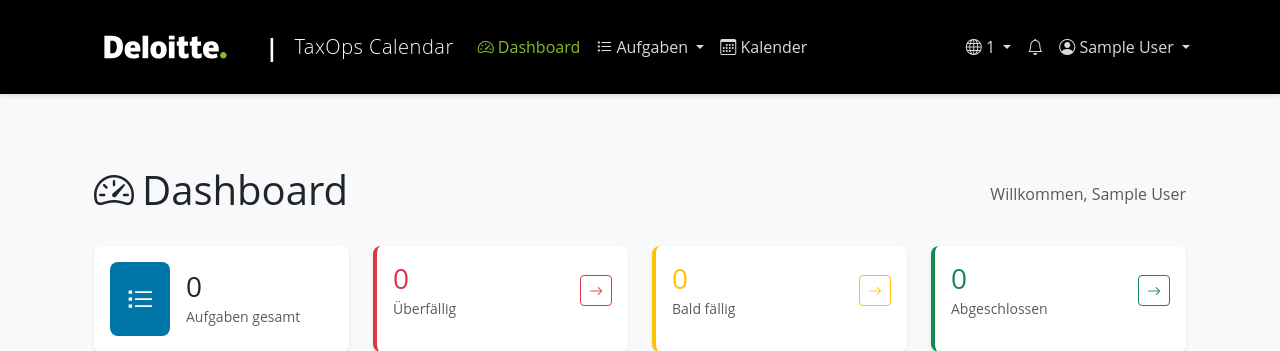
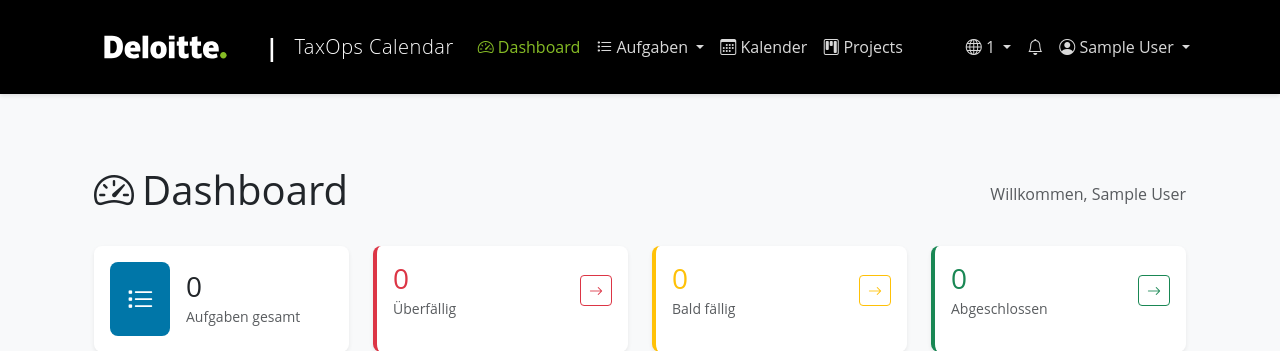
Before and after one commit to mkschulze/deloitte-projectops, a Flask app: page /dashboard in a window 1280 px wide. Shown: the top 351 px of the page. Run offline with Flask 3, Linux system fonts and the light colour scheme; the visitor is signed in with stand-in values (Sample User, id 1); data that the repository does not hold is empty; some libraries are stand-ins or nearby versions.

Commit message:
Add Projects link to navbar

```diff
--- a/templates/base.html
+++ b/templates/base.html
@@ -325,6 +325,11 @@
                     <li class="nav-item">
                         <a class="nav-link {% if request.endpoint == 'calendar' %}active{% endif %}" href="{{ url_for('calendar_view') }}">
                             <i class="bi bi-calendar3"></i> {{ t('nav_calendar') }}
+                        </a>
+                    </li>
+                    <li class="nav-item">
+                        <a class="nav-link {% if 'projects' in request.endpoint %}active{% endif %}" href="{{ url_for('projects.project_list') }}">
+                            <i class="bi bi-kanban"></i> {{ 'Projekte' if lang == 'de' else 'Projects' }}
                         </a>
                     </li>
                     {% endif %}
```
